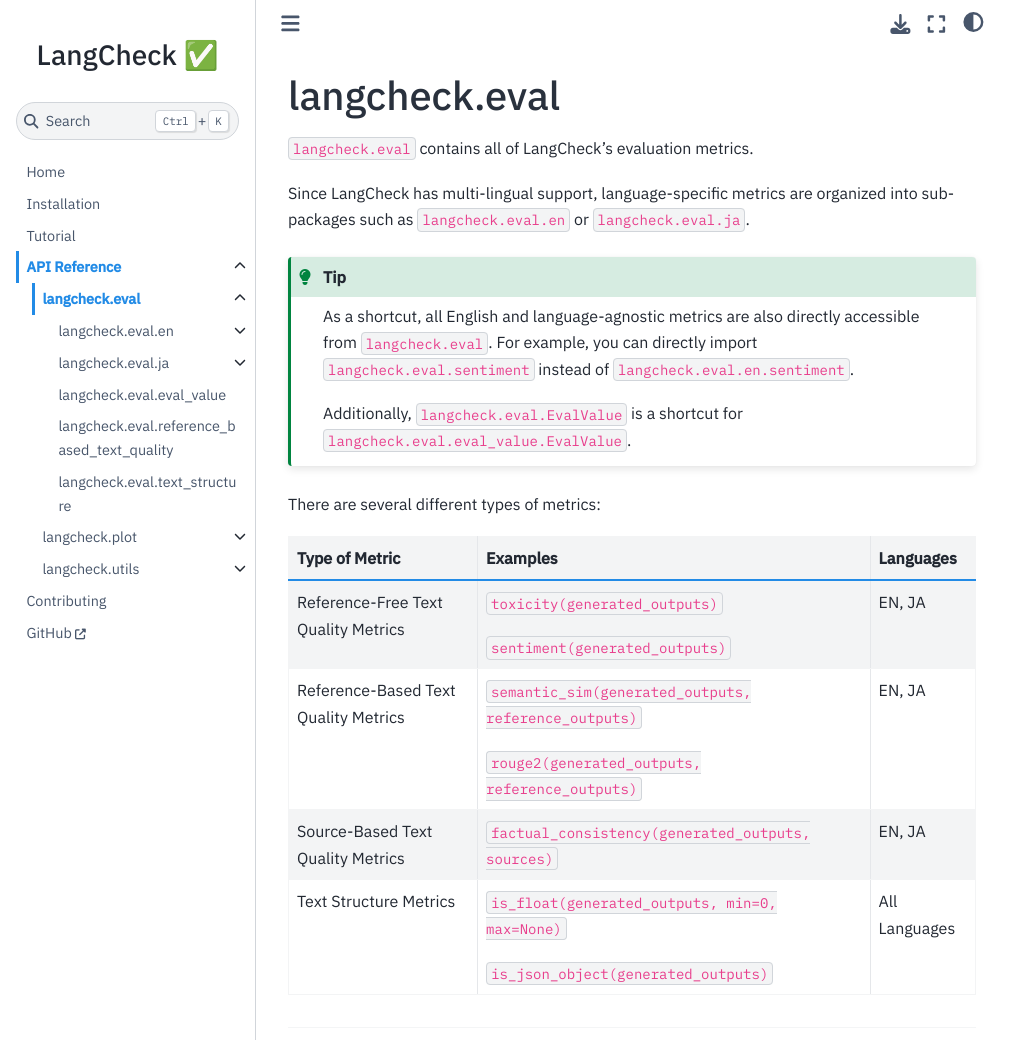
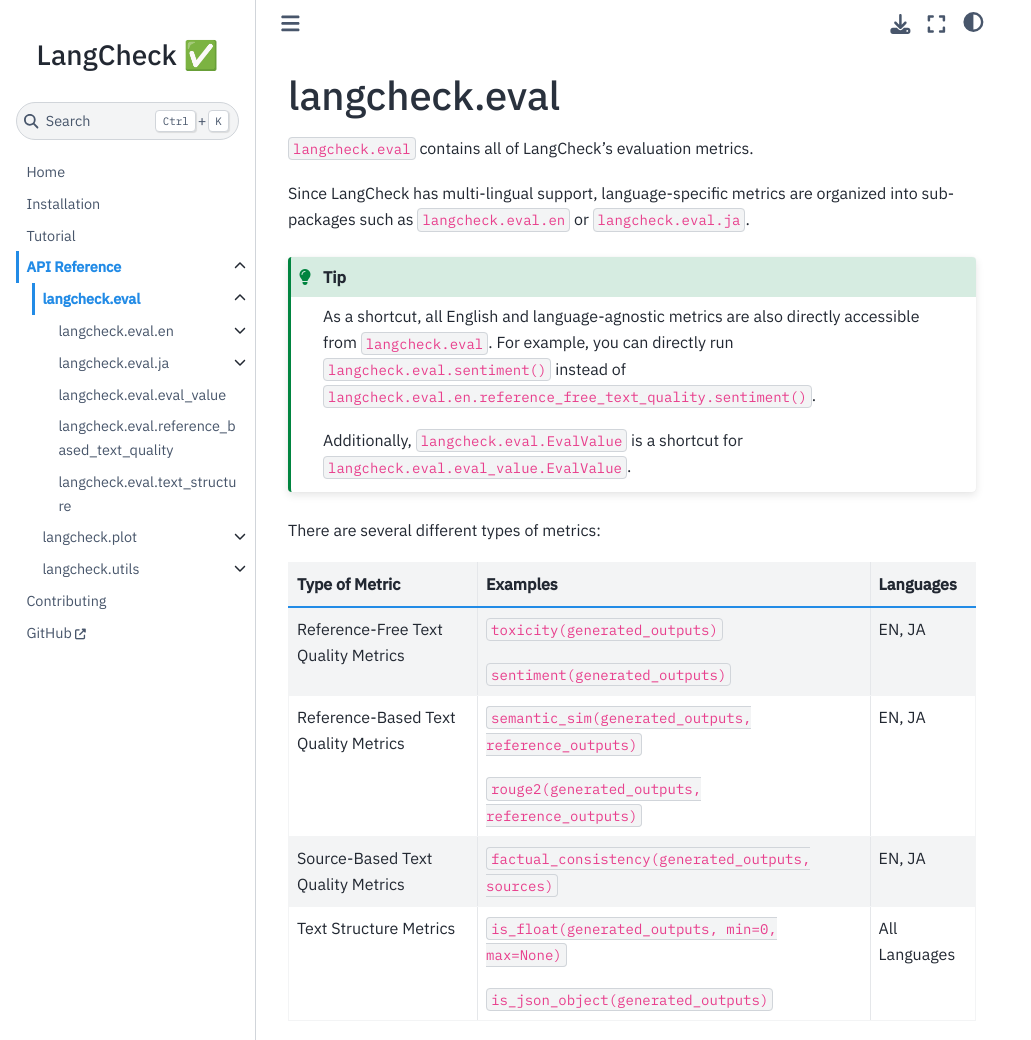
Before and after one commit to citadel-ai/langcheck, a Sphinx documentation site: the page built from docs/langcheck.eval.rst, in a window 1280 px wide and 1312 px high, cut to the strip 0-1040 px from the top of the window. Shown: the whole strip, without its empty margins (0-1031 px from the left). Built offline with Sphinx 7.4.7 and the Sphinx Book theme 1.1.4, drawn with Linux system fonts in a browser that asks for light colours.

Commit message:
Update import tips

```diff
--- a/docs/langcheck.eval.rst
+++ b/docs/langcheck.eval.rst
@@ -11,7 +11,7 @@
 Since LangCheck has multi-lingual support, language-specific metrics are organized into sub-packages such as ``langcheck.eval.en`` or ``langcheck.eval.ja``.
 
 .. tip::
-    As a shortcut, all English and language-agnostic metrics are also directly accessible from ``langcheck.eval``. For example, you can directly import ``langcheck.eval.sentiment`` instead of ``langcheck.eval.en.sentiment``.
+    As a shortcut, all English and language-agnostic metrics are also directly accessible from ``langcheck.eval``. For example, you can directly run ``langcheck.eval.sentiment()`` instead of ``langcheck.eval.en.reference_free_text_quality.sentiment()``.
 
     Additionally, ``langcheck.eval.EvalValue`` is a shortcut for ``langcheck.eval.eval_value.EvalValue``.
 
--- a/docs/langcheck.plot.rst
+++ b/docs/langcheck.plot.rst
@@ -11,6 +11,9 @@
 For example, run ``langcheck.plot.scatter()`` in a Jupyter notebook to see this interactive scatter plot:
 
 .. image:: _static/scatter_one_metric.gif
+
+.. tip::
+    As a shortcut, all plotting functions are directly accessible from ``langcheck.plot``. For example, you can directly run ``langcheck.utils.scatter()`` instead of ``langcheck.utils.scatter.scatter()``.
 
 ----
 
--- a/docs/langcheck.utils.rst
+++ b/docs/langcheck.utils.rst
@@ -9,7 +9,7 @@
 ``langcheck.utils`` contains utility functions.
 
 .. tip::
-    As a shortcut, all utility functions are directly accessible from ``langcheck.utils``. For example, you can directly import ``langcheck.utils.load_json`` instead of ``langcheck.utils.io.load_json``.
+    As a shortcut, all utility functions are directly accessible from ``langcheck.utils``. For example, you can directly run ``langcheck.utils.load_json()`` instead of ``langcheck.utils.io.load_json()``.
 
 ----
 
```
